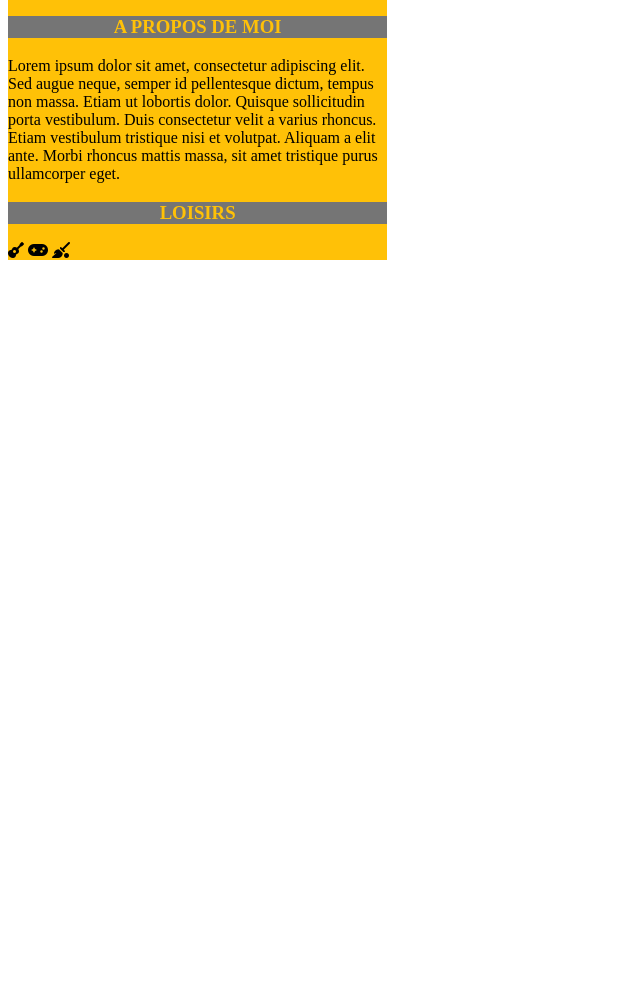
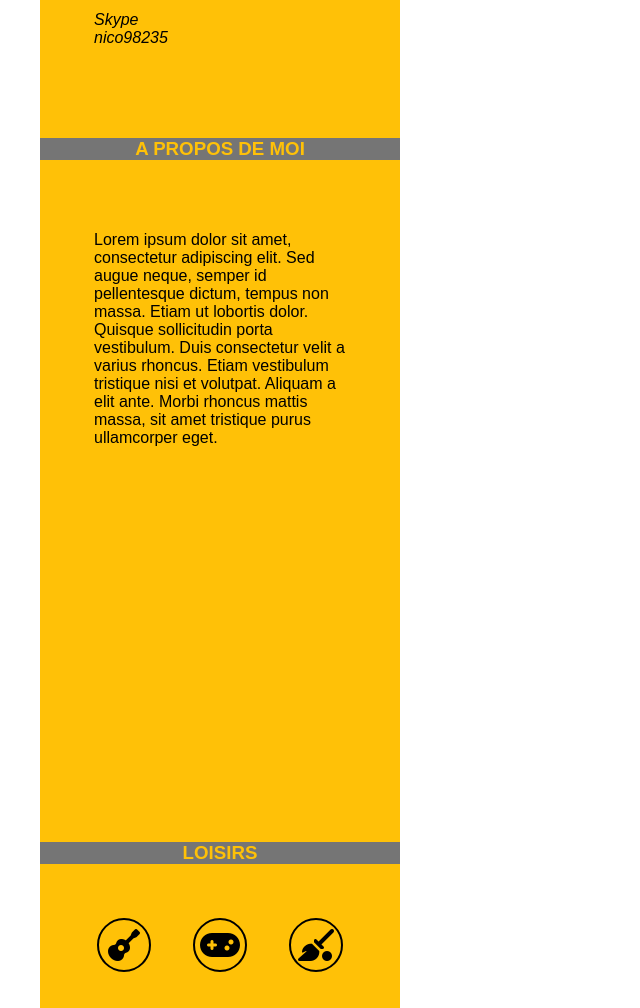
Before and after one commit to Nicolas-Leveque/cv, a plain HTML site: page index.html in a window 1280 px wide. Shown: the part 564-1572 px from the top of the page, without its empty margins (0-640 px from the left). Before the commit the page ends 832 px from the top, so only its background shows below. Drawn offline with Linux system fonts and the light colour scheme.

Commit message:
contenu et mise en page

```diff
--- a/assets/style.css
+++ b/assets/style.css
@@ -1,11 +1,19 @@
+body
+{
+    font-family: arial, serif, sans-serif;
+    margin: auto;
+    max-width: 1200px;
+}
 header
 {
     display: flex;
 }
 #header_gauche
 {
+    display: flex;
     background-color: #FFC107;
     width: 30%;
+    justify-content: center;
 }
 #header_droite
 {
@@ -14,7 +22,10 @@ header
 #photo
 {
     border-radius: 50%;
-    margin: auto;
+    margin: 20px;
+    width: auto;
+    height: auto;
+    border: 2px solid #757575;
 
 }
 #corps
@@ -32,3 +43,33 @@ header
     background-color: #757575;
     color: #FFC107;
 }
+#address
+{
+    padding: 10% 15% 15% 15%;
+}
+#info
+{
+    padding: 10% 15% 100% 15%;
+}
+#icones
+{
+    display: flex;
+    flex-direction: row;
+    padding: 10%;
+    justify-content: space-between;
+    align-content: center;
+}
+.icone
+{
+    display: flex;
+    justify-content: center;
+    align-items: center;
+    width: 50px;
+    height: 50px;
+    border: 2px solid black;
+    border-radius: 50%;
+    color: black;
+    margin: auto;
+
+
+}
--- a/index.html
+++ b/index.html
@@ -35,20 +35,22 @@
                 </div>
                 <div id="information">
                     <h3>A PROPOS DE MOI</h3>
+                    <div id="info">
                     <p>Lorem ipsum dolor sit amet, consectetur adipiscing elit. Sed augue neque, semper id pellentesque dictum, tempus non massa. Etiam ut lobortis dolor. Quisque sollicitudin porta vestibulum. Duis consectetur velit a varius rhoncus. Etiam vestibulum tristique nisi et volutpat. Aliquam a elit ante. Morbi rhoncus mattis massa, sit amet tristique purus ullamcorper eget.</p>
+                    </div>
                 </div>
                 <div id="loisirs">
                     <h3>LOISIRS</h3>
-                    <i class="fas fa-guitar"></i>
-                    <i class="fas fa-gamepad"></i>
-                    <i class="fas fa-quidditch"></i>
-
+                    <div id="icones">
+                        <div class="icone"><i class="fas fa-guitar fa-2x"></i></div>
+                        <div class="icone"><i class="fas fa-gamepad fa-2x"></i></div>
+                        <div class="icone"><i class="fas fa-quidditch fa-2x"></i></div>
+                    </div>
                 </div>
             </div>
             <div id="corps_droite">
                 <section id="formation">
                     <i class="fas fa-graduation-cap"></i>
-
                 </section>
                 <section id="experience">
                     <i class="fas fa-briefcase"></i>
```
